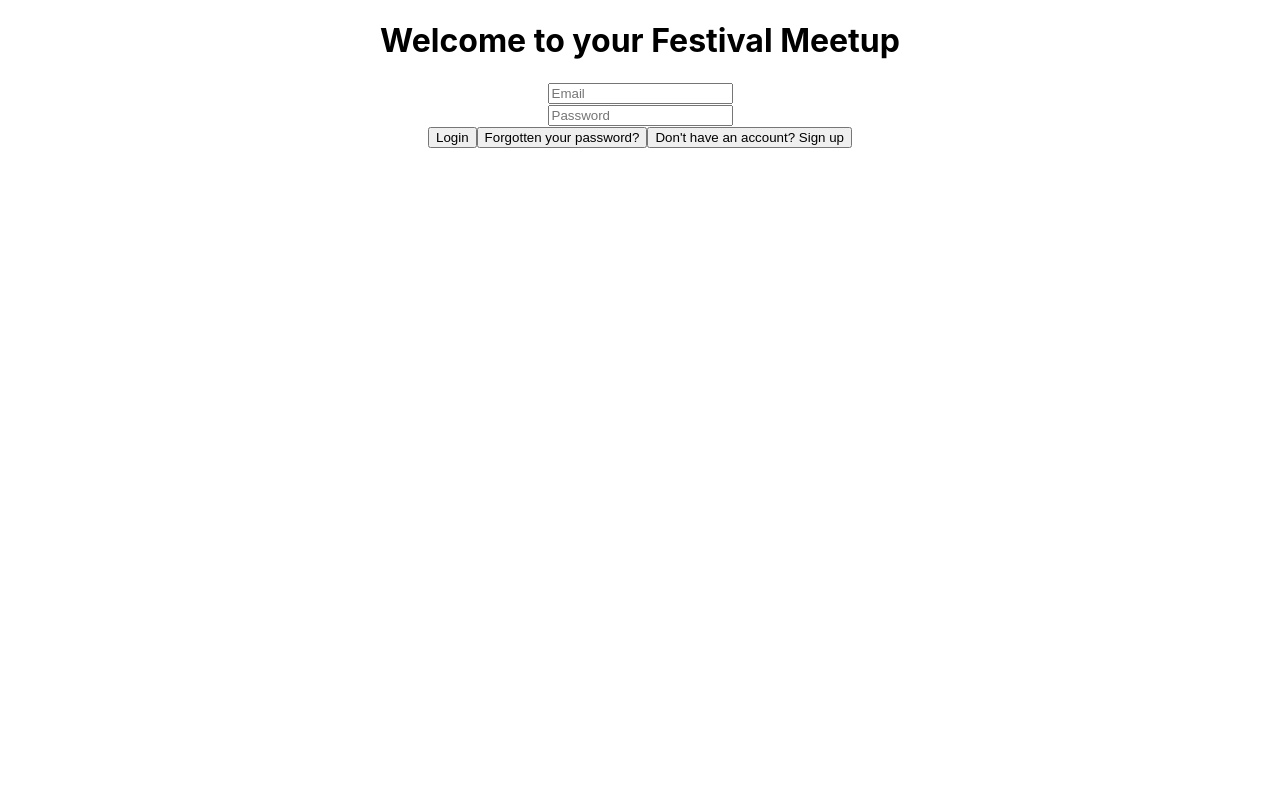
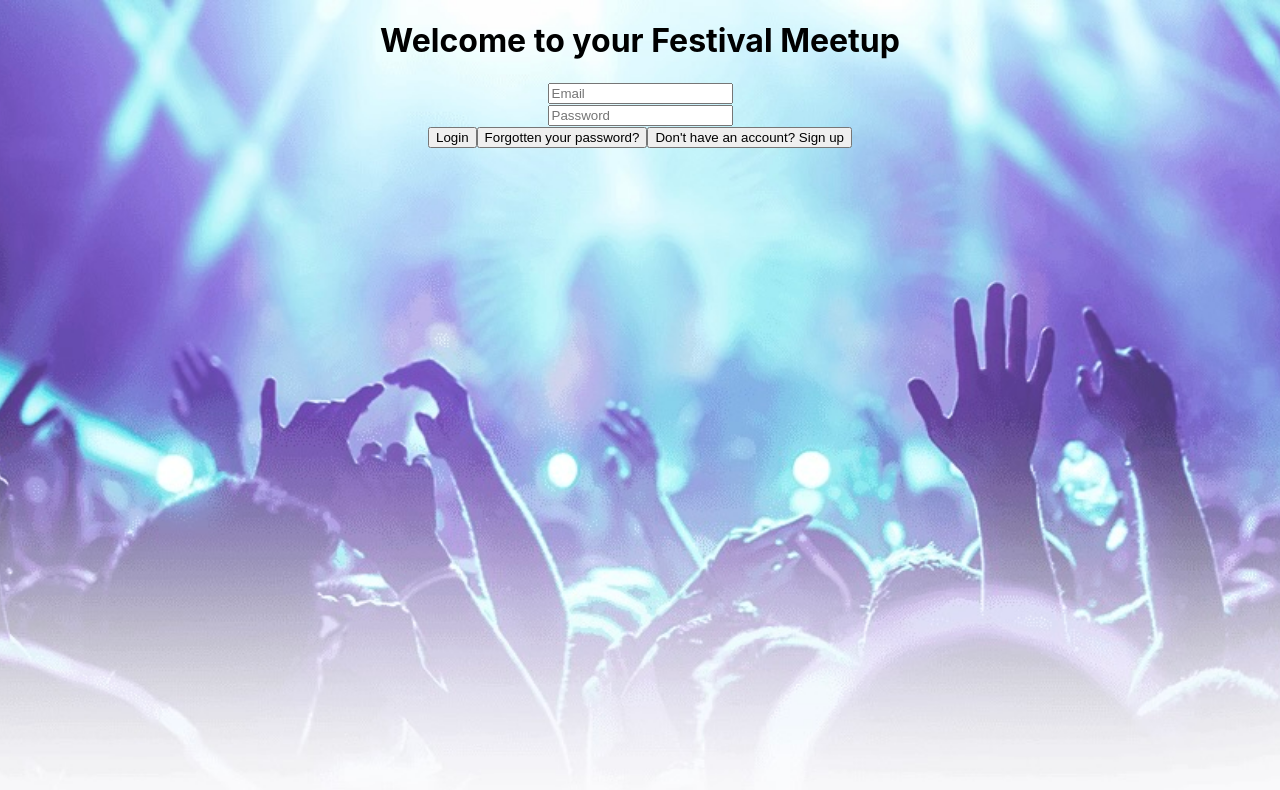
Before and after one commit to Lucy8824/CFG-degree-fullstack-group-project-2024, a React (Create React App) app in the folder frontend/: page / in a window 1280 px wide. Shown: the top 790 px of the page. Built offline with nearby package versions, Linux system fonts and the light colour scheme.

Commit message:
added image folder, added login-container classin Login.js to create brackground image only on login page

```diff
--- a/frontend/src/components/LoginPage.css
+++ b/frontend/src/components/LoginPage.css
@@ -1,3 +1,13 @@
+.login-container {
+  background-image: url("./img/festival.jpeg");
+  background-position: center;
+  background-repeat: no-repeat;
+  background-size: cover;
+  min-height: 100vh;
+  width: 100%;
+  overflow: hidden;
+}
+
 .title {
   color: black;
 }
--- a/frontend/src/components/LoginPage.js
+++ b/frontend/src/components/LoginPage.js
@@ -29,7 +29,7 @@
     console.log("Password:", password);
   };
   return (
-    <div className="container">
+    <div className="login-container">
       <h1 className="title">Welcome to your Festival Meetup</h1>
       <form onSubmit={handleSubmit}>
         <div>
@@ -53,7 +53,6 @@
             placeholder="Password"
           />
         </div>
-      </form>
 
         <CustomButton
           type="submit"
@@ -70,6 +69,7 @@
           onClick={handleSignupClick}
           buttonText="Don't have an account? Sign up"
         />
+      </form>
     </div>
   );
 };
```
Also changed, not shown: frontend/src/components/img/festival.jpeg (added). Lines whose indentation alone changed are shown as unchanged.
